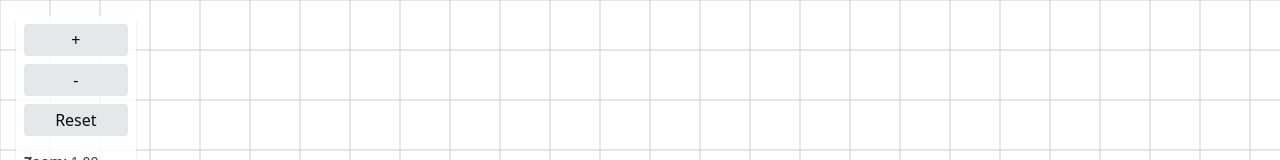
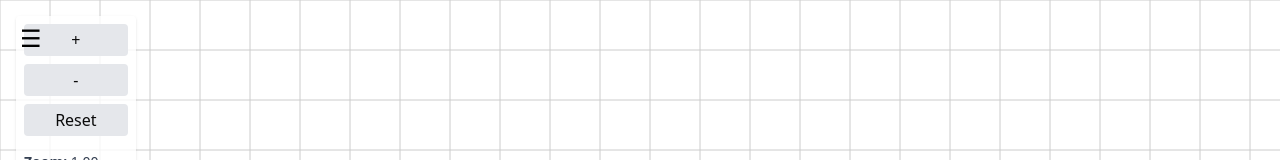
Before and after one commit to Anen135/b-apps-tasks, a Next.js app: page /editor in a window 1280 px wide. Shown: the top 160 px of the page. Built offline with nearby package versions, Linux system fonts and the light colour scheme.

Commit message:
add sidebar

```diff
--- a/src/app/layout.js
+++ b/src/app/layout.js
@@ -1,4 +1,5 @@
 import { Geist, Geist_Mono } from "next/font/google";
+import Sidebar from '@/components/Sidebar';
 import "./globals.css";
 // comments
 const geistSans = Geist({
@@ -22,6 +23,7 @@ export default function RootLayout({ children }) {
       <body
         className={`${geistSans.variable} ${geistMono.variable} antialiased`}
       >
+        <Sidebar />
         {children}
       </body>
     </html>
--- /dev/null
+++ b/src/components/Sidebar.js
@@ -0,0 +1,86 @@
+'use client';
+
+import { useState } from 'react';
+import Link from 'next/link';
+
+export default function Sidebar() {
+  const [isOpen, setIsOpen] = useState(false);
+
+  const toggleSidebar = () => setIsOpen(!isOpen);
+
+  return (
+    <>
+      {/* Кнопка открытия меню */}
+      {!isOpen && (
+        <button
+          onClick={toggleSidebar}
+          style={{
+            position: 'fixed',
+            top: 20,
+            left: 20,
+            zIndex: 1000,
+            background: 'transparent',
+            border: 'none',
+            fontSize: '24px',
+            cursor: 'pointer',
+            color: '#000',
+          }}
+        >
+          ☰
+        </button>
+      )}
+
+      {/* Сайдбар */}
+      {isOpen && (
+        <div
+          style={{
+            position: 'fixed',
+            top: 0,
+            left: 0,
+            width: '250px',
+            height: '100%',
+            backgroundColor: '#111',
+            color: '#fff',
+            zIndex: 999,
+            display: 'flex',
+            flexDirection: 'column',
+          }}
+        >
+          {/* Хедер меню */}
+          <div
+            style={{
+              display: 'flex',
+              alignItems: 'center',
+              justifyContent: 'space-between',
+              backgroundColor: '#1c1c1c',
+              padding: '15px 20px',
+              borderBottom: '1px solid #333',
+            }}
+          >
+            <h2 style={{ margin: 0, fontSize: '18px' }}>Меню</h2>
+            <button
+              onClick={toggleSidebar}
+              style={{
+                background: 'transparent',
+                color: '#fff',
+                border: 'none',
+                fontSize: '20px',
+                cursor: 'pointer',
+              }}
+            >
+              ✖
+            </button>
+          </div>
+
+          {/* Навигация */}
+          <ul style={{ listStyle: 'none', padding: '20px', margin: 0 }}>
+            <li style={{ marginBottom: '10px' }}><Link href="/">Главная</Link></li>
+            <li style={{ marginBottom: '10px' }}><Link href="/tasks">Доска</Link></li>
+            <li style={{ marginBottom: '10px' }}><Link href="/editor">Редактор</Link></li>
+            <li style={{ marginBottom: '10px' }}><Link href="/login">Войти</Link></li>
+          </ul>
+        </div>
+      )}
+    </>
+  );
+}
```
